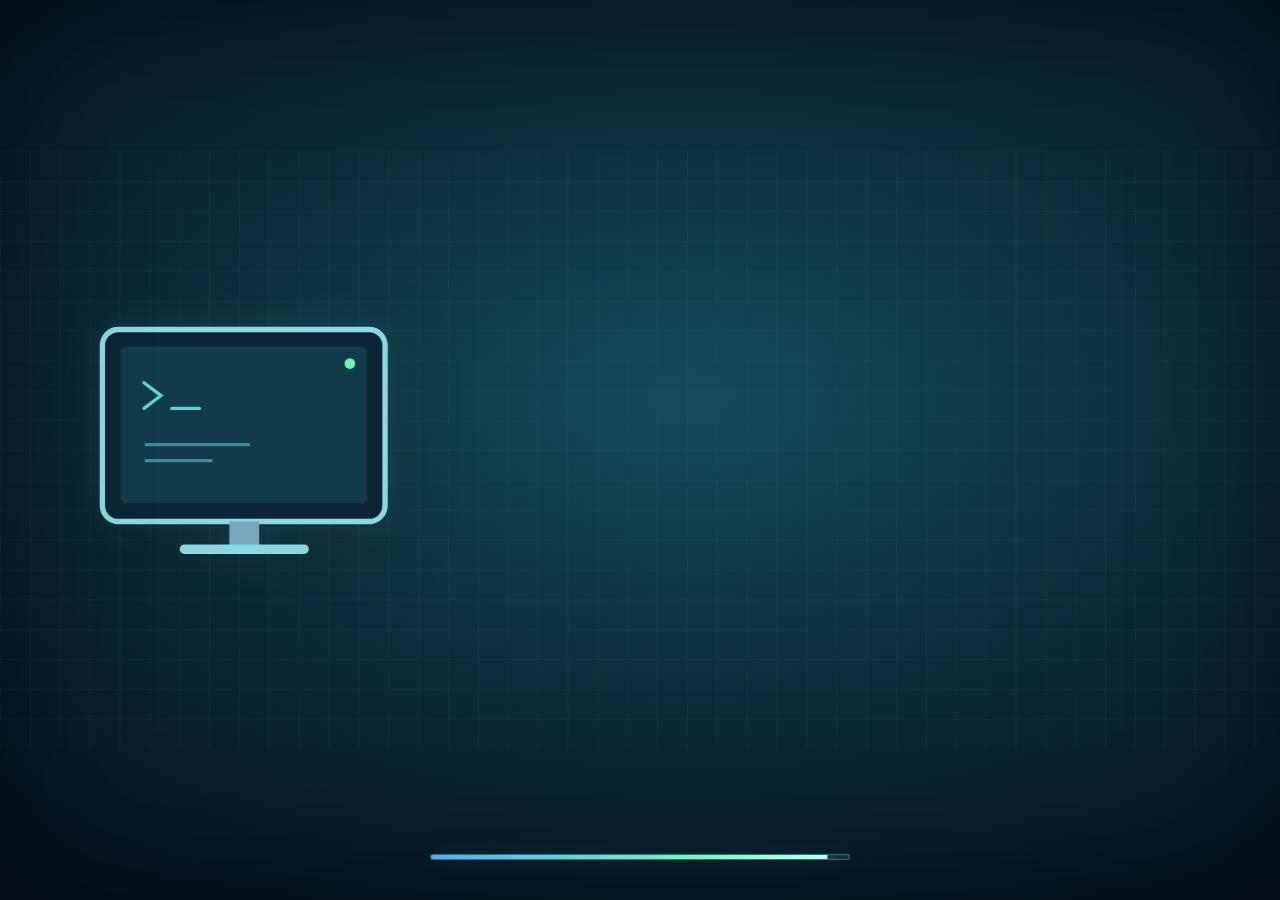
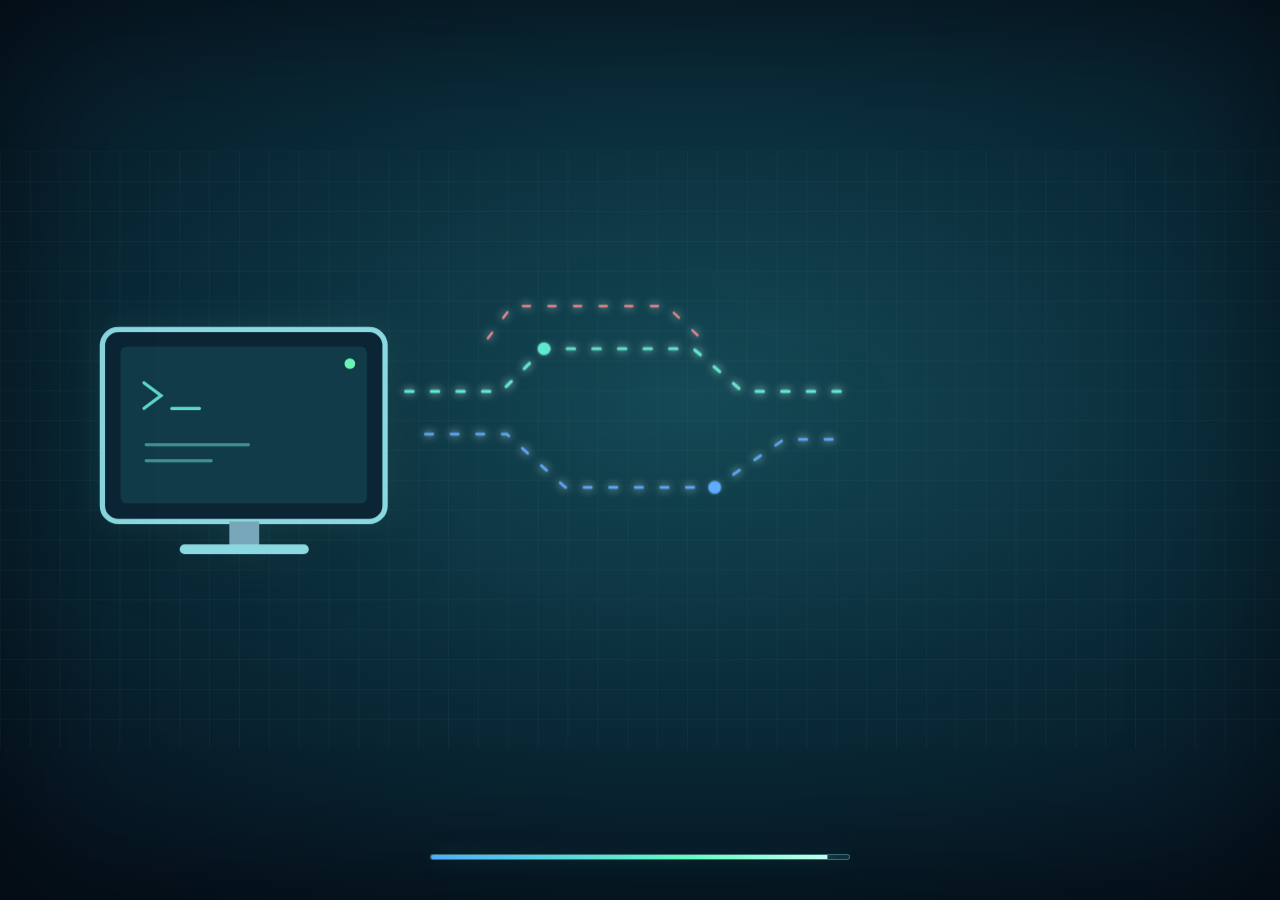
Before and after one commit to AdityaManivel/AdityaManivel.github.io, a Jekyll site: the page index.html, which Jekyll copies as it is, in a window 1280 px wide and 900 px high. Built offline with Jekyll 4.4.1, drawn with Linux system fonts in a browser that asks for light colours.

Commit message:
Restore loading portfolio caption and synchronize tether and trace fade

```diff
--- a/index.html
+++ b/index.html
@@ -10,7 +10,7 @@
   <link rel="preconnect" href="https://fonts.googleapis.com">
   <link rel="preconnect" href="https://fonts.gstatic.com" crossorigin>
   <link href="https://fonts.googleapis.com/css2?family=DM+Sans:wght@400;500;600;700&family=Space+Grotesk:wght@400;500;600;700&display=swap" rel="stylesheet">
-  <link rel="stylesheet" href="styles.css?v=instant-signal-cut-20261029" />
+  <link rel="stylesheet" href="styles.css?v=sync-wires-20261029" />
 <style id="workflow-critical-css">
 #spacelabs-workflow .spacelabs-workflow-tabs{display:grid!important;grid-template-columns:1fr 1fr;gap:6px;padding:6px;margin:0 0 18px;background:#eef4fa;border:1px solid #d8e3ef;border-radius:14px;max-width:620px}
 #spacelabs-workflow .spacelabs-workflow-tab{appearance:none!important;background:transparent!important;border:0!important;border-radius:10px!important;padding:13px 16px!important;color:#55718d!important;font:700 14px/1.3 'DM Sans',sans-serif!important;cursor:pointer!important}
@@ -123,7 +123,7 @@
           <rect x="915" y="308" width="45" height="18" rx="5" fill="#172e3c" stroke="#8bc7d3" stroke-width="2"/>
         </g>
       </svg>
-      <div class="am-intro-loading" role="presentation"><div class="am-intro-loading-track"><span></span></div></div>
+      <div class="am-intro-loading" role="presentation"><div class="am-intro-loading-track"><span></span></div><div class="am-intro-loading-caption">LOADING PORTFOLIO</div></div>
     </div>
   </div>
 
```
Also changed, not shown: other parts of index.html (+1 -1 lines).
